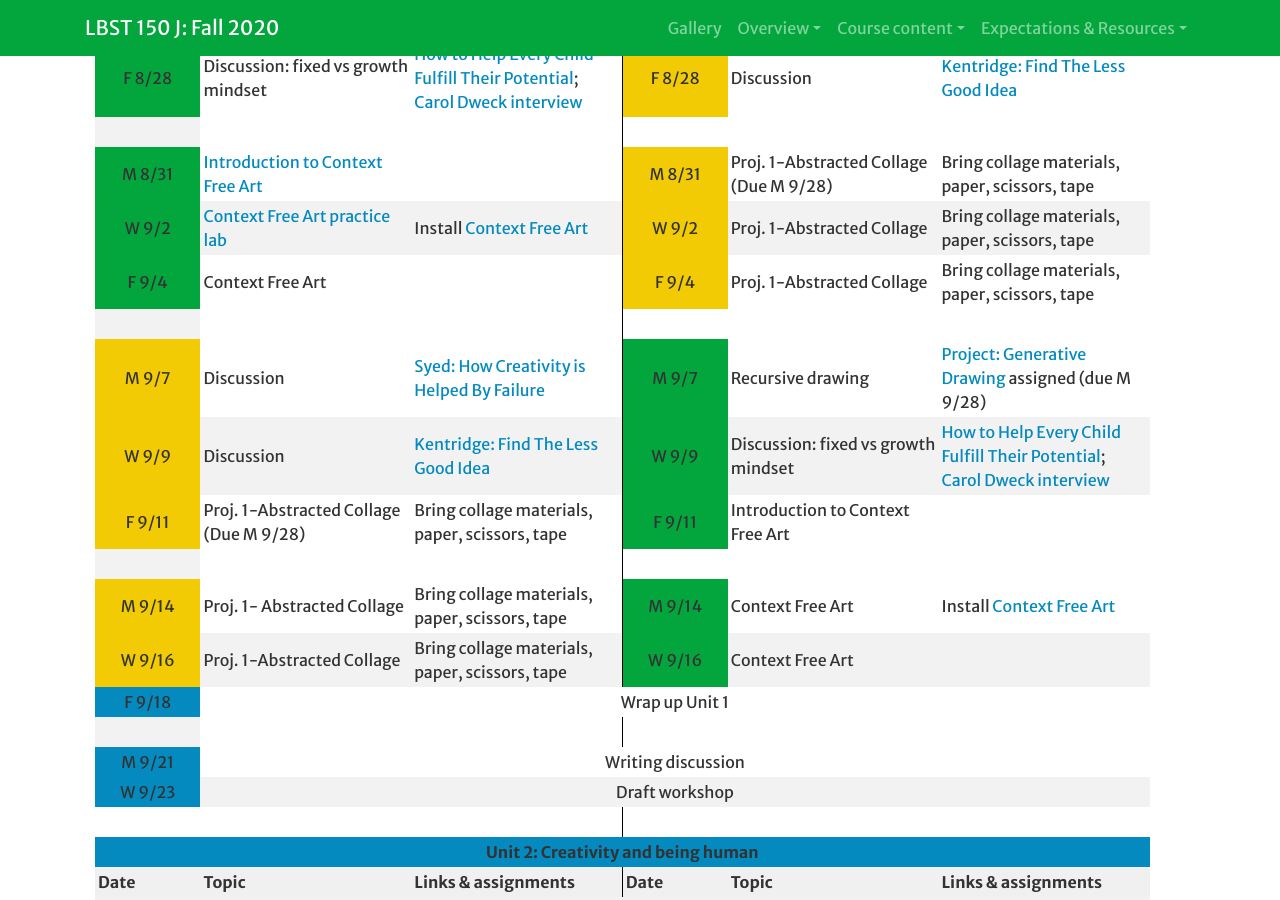
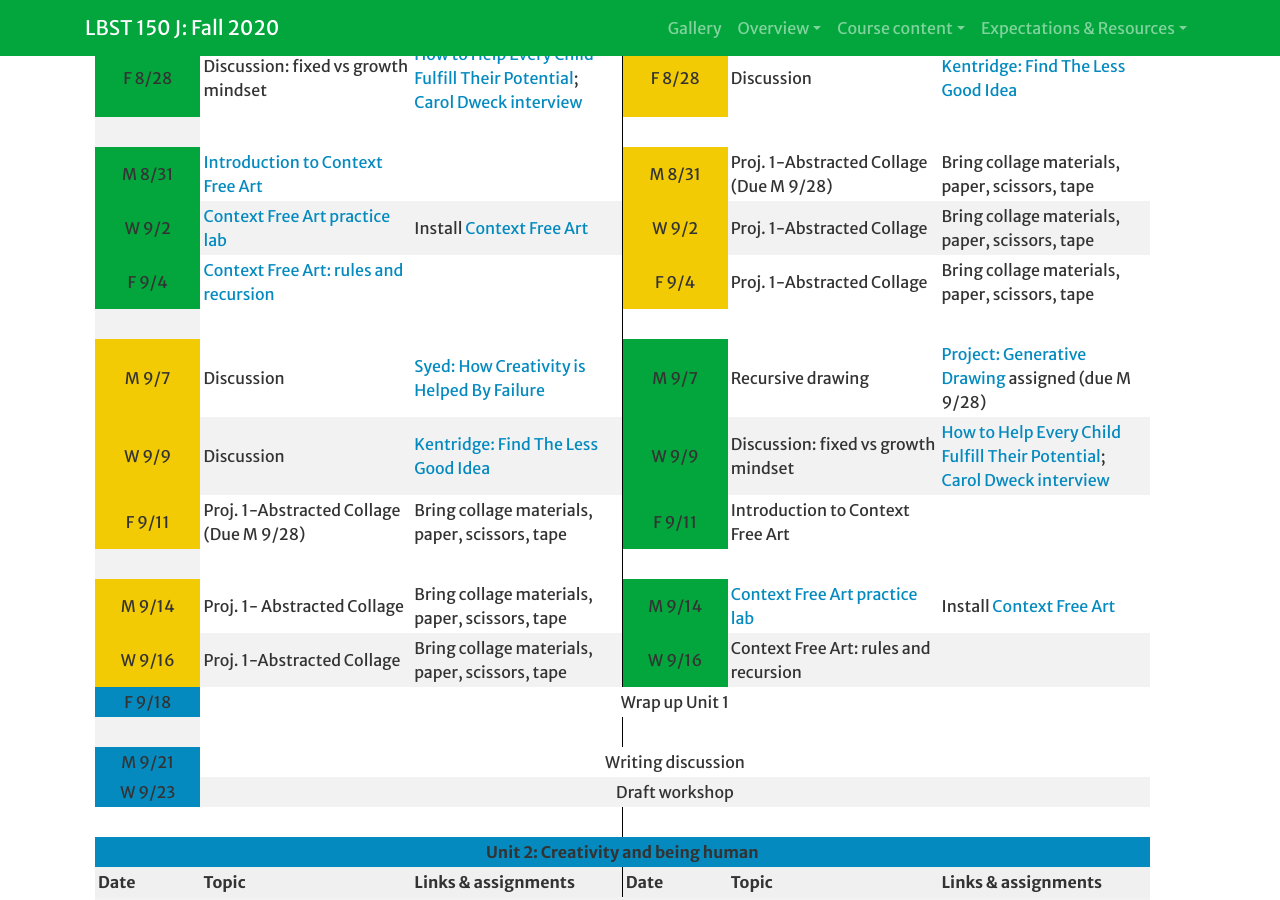
Before and after one commit to Hendrix-CS/creativity-TEC, a Jekyll site: the page built from index.md, in a window 1280 px wide and 900 px high, scrolled down 2898 px. Built offline with Jekyll 4.4.1, drawn with Linux system fonts in a browser that asks for light colours; a script that is not in the unit is left out; our own code applies the rules of GitHub Pages for plain Markdown files.

Commit message:
update calendar

```diff
--- a/_config.yml
+++ b/_config.yml
@@ -177,7 +177,7 @@ calendar:
   - date: F 9/4
 
     instr1: yorgey
-    topic1: "Context Free Art"
+    topic1: "[Context Free Art: rules and recursion](https://web.microsoftstream.com/video/fd480bbe-d230-4e39-828c-d68efa5f6c25?list=studio)"
     notes1: ""
 
     instr2: gill
@@ -221,7 +221,7 @@ calendar:
     notes1: "Bring collage materials, paper, scissors, tape"
 
     instr2: yorgey
-    topic2: "Context Free Art"
+    topic2: "[Context Free Art practice lab](labs/hearts.html)"
     notes2: "Install [Context Free Art](https://www.contextfreeart.org/)"
 
   - date: W 9/16
@@ -231,7 +231,7 @@ calendar:
     notes1: "Bring collage materials, paper, scissors, tape"
 
     instr2: yorgey
-    topic2: "Context Free Art"
+    topic2: "Context Free Art: rules and recursion"
     notes2: ""
 
   - date: F 9/18
```
